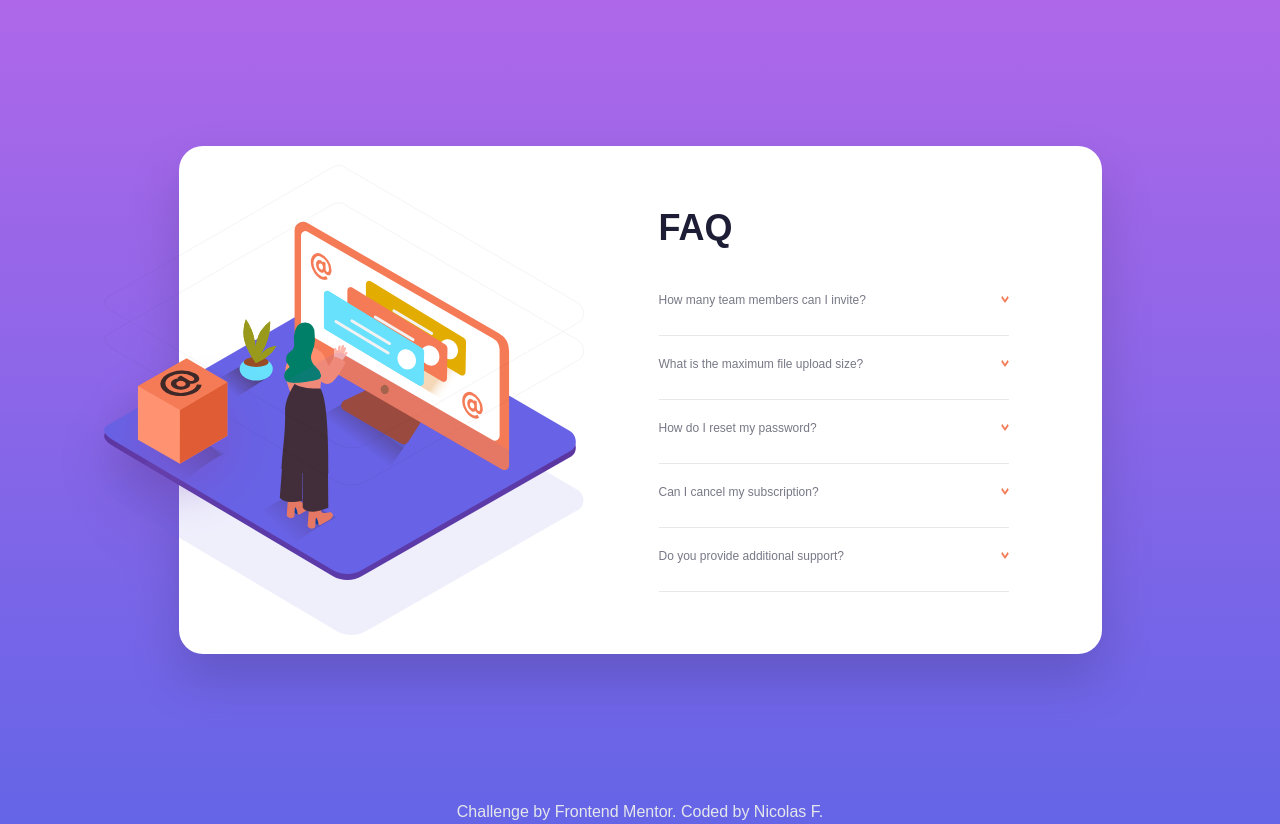
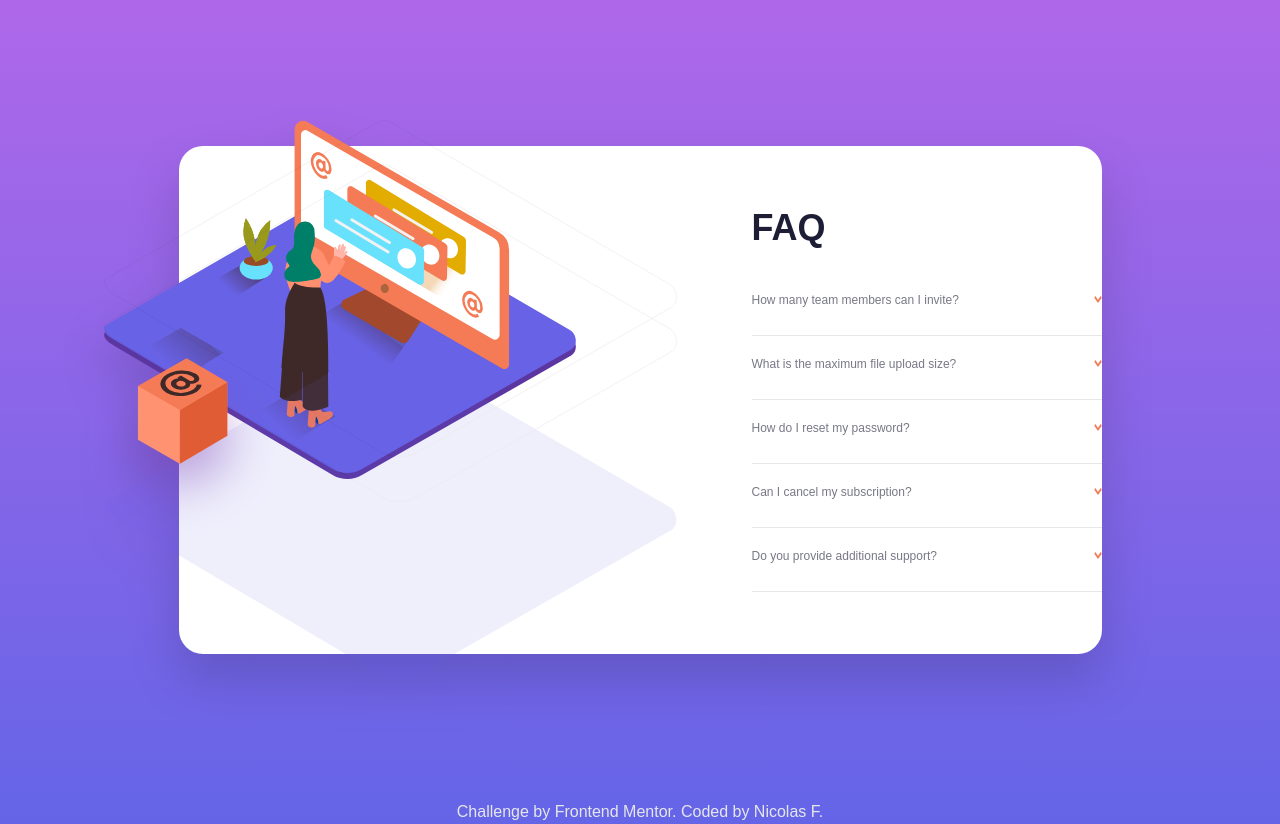
Before and after one commit to nicolasfig/faq-accordion-card, a website: page index.html in a window 1280 px wide. Drawn offline with Linux system fonts and the light colour scheme.

Commit message:
Fixing media queries

```diff
--- a/index.html
+++ b/index.html
@@ -20,31 +20,31 @@
       <div
         class="card flex items-center w-[923px] h-[508px] bg-white rounded-3xl drop-shadow-2xl md:w-[327px] md:h-[534px]"
       >
-        <section class="image flex items-center justify-center">
+        <section class="image">
           <img
-            class="absolute z-10 left-[-92px] top-[210px] md:w-[46px]"
+            class="absolute z-10 left-[-92px] top-[210px] md:w-[46px] md:top-[-280px] md:left-[50px] md:fixed"
             src="./images/illustration-box-desktop.svg"
             alt="Illustration of a box"
           />
-          <div class="desktop flex items-center relative w-[480px] h-auto">
+          <div class="desktop">
             <img
-              class="absolute left-[-75px] md:w-[230px] md:top-[-135px] md:left-[50px]"
+              class="absolute left-[-75px] md:w-[230px] md:top-[-110px] md:left-[50px]"
               src="./images/illustration-woman-online-desktop.svg"
               alt="illustration of a woman using a destop"
             />
             <img
-              class="relative left-[-75px] md:w-[230px] md:top-[-135px] md:left-[50px]"
+              class="relative left-[-75px] md:w-[230px] md:top-[-120px] md:left-[50px]"
               src="./images/bg-pattern-desktop.svg"
               alt=""
             />
           </div>
         </section>
-        <section class="text flex flex-col w-[350px]">
+        <section class="text flex flex-col w-[350px] md:w-[230px]">
           <h1 class="text-4xl text-very-dark-desaturated-blue font-w-bold pb-6">
             FAQ
           </h1>
-          <div class="question-answer">
-            <div class="question">
+          <div class="question-answer w-[350px]">
+            <div class="flex items-start question w-[350px]">
               <p class="question-inactive">
                 How many team members can I invite?
               </p>
--- a/style.css
+++ b/style.css
@@ -15,14 +15,9 @@
   --s-80: 5rem;
 }
 
-.question-amswer {
-  width: 350px;
-}
-
 .question {
   display: flex;
   height: var(--s-64);
-  width: 350px;
   box-sizing: border-box;
   align-items: center;
   justify-content: space-between;
```
Also changed, not shown: output.css.
